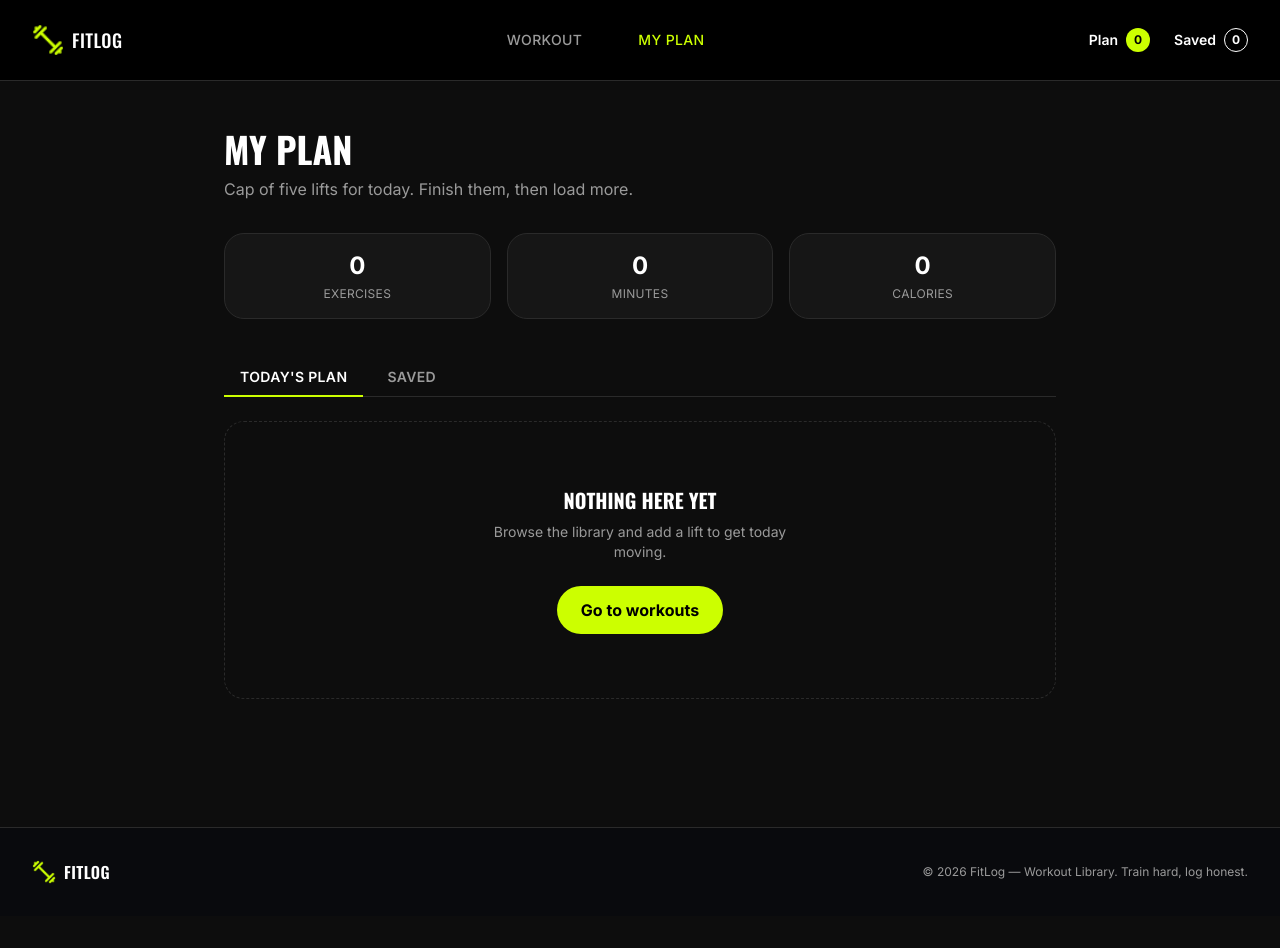
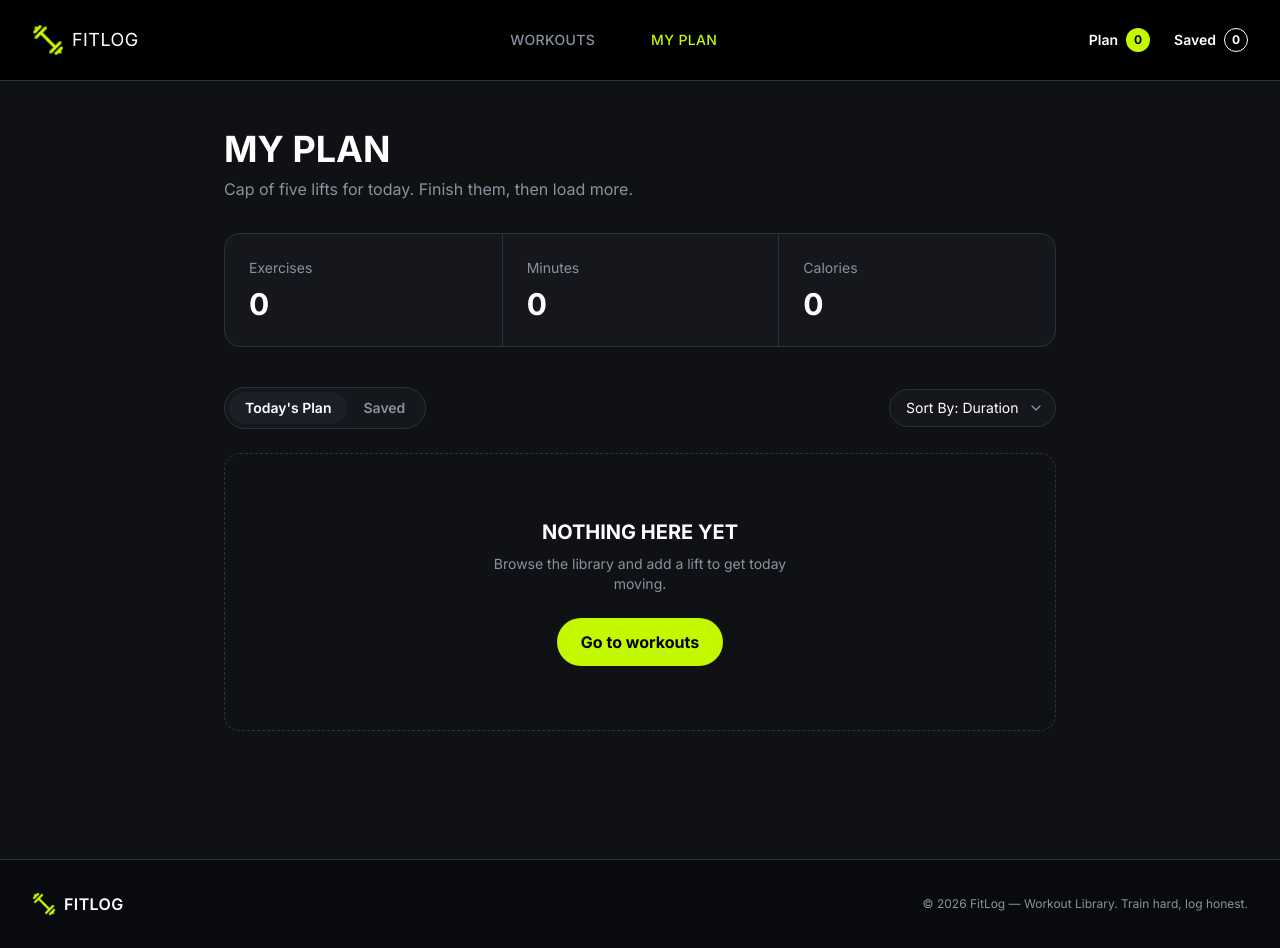
Before and after one commit to ahad9476/fitlog-starter, a Next.js app: page /my-plan in a window 1280 px wide. Before the commit the page ends 916 px from the top, so only its background shows below. Built offline with nearby package versions, Linux system fonts and the light colour scheme.

Commit message:
fixed my plan section

```diff
--- a/app/layout.tsx
+++ b/app/layout.tsx
@@ -1,16 +1,13 @@
 import type { Metadata } from "next";
-import { Oswald, Inter } from "next/font/google";
+import { Inter } from "next/font/google";
+// @ts-ignore -- CSS imports are handled by Next.js and this project may not include the generated .d.ts file
 import "./globals.css";
 import { PlanProvider } from "@/context/PlanContext";
 import Navbar from "@/components/Navbar";
 import Footer from "@/components/Footer";
 import { Toaster } from "react-hot-toast";
 
-const oswald = Oswald({
-  subsets: ["latin"],
-  variable: "--font-oswald",
-  weight: ["500", "600", "700"],
-});
+
 const inter = Inter({ subsets: ["latin"], variable: "--font-inter" });
 
 export const metadata: Metadata = {
@@ -26,7 +23,7 @@ export default function RootLayout({
 }) {
   return (
     <html lang="en">
-      <body className={`${oswald.variable} ${inter.variable}`}>
+      <body className={inter.variable}>
         <PlanProvider>
           <Navbar />
           {children}
--- a/app/my-plan/page.tsx
+++ b/app/my-plan/page.tsx
@@ -1,18 +1,25 @@
 "use client";
 
-import { useState } from "react";
+import { useMemo, useState } from "react";
 import Link from "next/link";
+import { ChevronDown } from "lucide-react";
 import { usePlan } from "@/context/PlanContext";
 import PlanWorkoutCard from "@/components/PlanWorkoutCard";
 
 type Tab = "plan" | "saved";
+type SortKey = "duration" | "calories" | "rating";
 
 export default function MyPlanPage() {
   const { plan, saved, markDone, removeFromPlan, removeFromSaved, isLoaded } =
     usePlan();
   const [tab, setTab] = useState<Tab>("plan");
+  const [sortBy, setSortBy] = useState<SortKey>("duration");
 
-  const list = tab === "plan" ? plan : saved;
+  const rawList = tab === "plan" ? plan : saved;
+  const list = useMemo(
+    () => [...rawList].sort((a, b) => (b[sortBy] || 0) - (a[sortBy] || 0)),
+    [rawList, sortBy]
+  );
 
   const totals = plan.reduce(
     (acc, w) => ({
@@ -31,28 +38,46 @@ export default function MyPlanPage() {
         Cap of five lifts for today. Finish them, then load more.
       </p>
 
-      {/* Metrics */}
-      <div className="grid grid-cols-3 gap-4 mt-8">
+      {/* Metrics - single panel, 3 columns divided by lines */}
+      <div className="mt-8 bg-surface border border-border rounded-xl2 grid grid-cols-3 divide-x divide-border">
         <Metric label="Exercises" value={plan.length} />
         <Metric label="Minutes" value={totals.minutes} />
         <Metric label="Calories" value={totals.calories} />
       </div>
 
-      {/* Tabs */}
-      <div className="flex gap-2 mt-10 border-b border-border">
+      {/* Tabs (segmented control) + Sort By */}
+      <div className="flex flex-wrap items-center justify-between gap-4 mt-10">
+        <div className="inline-flex bg-surface border border-border rounded-full p-1">
           {(["plan", "saved"] as Tab[]).map((t) => (
             <button
               key={t}
               onClick={() => setTab(t)}
-            className={`px-4 py-2 text-sm font-semibold uppercase tracking-wide border-b-2 -mb-px transition-colors ${
+              className={`px-4 py-1.5 text-sm font-semibold rounded-full transition-colors ${
                 tab === t
-                ? "border-accent text-white"
-                : "border-transparent text-muted hover:text-white"
+                  ? "bg-surface2 text-white"
+                  : "text-muted hover:text-white"
               }`}
             >
               {t === "plan" ? "Today's Plan" : "Saved"}
             </button>
           ))}
+        </div>
+
+        <div className="relative">
+          <select
+            value={sortBy}
+            onChange={(e) => setSortBy(e.target.value as SortKey)}
+            className="appearance-none bg-surface border border-border text-white text-sm rounded-full pl-4 pr-9 py-2 focus:outline-none focus:border-accent"
+          >
+            <option value="duration">Sort By: Duration</option>
+            <option value="calories">Sort By: Calories</option>
+            <option value="rating">Sort By: Rating</option>
+          </select>
+          <ChevronDown
+            size={16}
+            className="pointer-events-none absolute right-3 top-1/2 -translate-y-1/2 text-muted"
+          />
+        </div>
       </div>
 
       {/* List */}
@@ -81,11 +106,9 @@ export default function MyPlanPage() {
 
 function Metric({ label, value }: { label: string; value: number }) {
   return (
-    <div className="bg-surface border border-border rounded-xl2 p-4 text-center">
-      <p className="text-2xl font-bold text-white">{value}</p>
-      <p className="text-xs text-muted uppercase tracking-wide mt-1">
-        {label}
-      </p>
+    <div className="p-6 text-center sm:text-left">
+      <p className="text-sm text-muted mb-2">{label}</p>
+      <p className="text-3xl font-display font-bold text-white">{value}</p>
     </div>
   );
 }
--- a/components/Navbar.tsx
+++ b/components/Navbar.tsx
@@ -5,7 +5,7 @@ import { usePathname } from "next/navigation";
 import { usePlan } from "@/context/PlanContext";
 
 const links = [
-  { href: "/", label: "Workout" },
+  { href: "/", label: "Workouts" },
   { href: "/my-plan", label: "My Plan" },
 ];
 
--- a/components/PlanWorkoutCard.tsx
+++ b/components/PlanWorkoutCard.tsx
@@ -55,16 +55,16 @@ export default function PlanWorkoutCard({
         {tab === "plan" && onMarkDone && (
           <button
             onClick={() => onMarkDone(item.id)}
-            title="Mark as done"
-            className="p-1.5 rounded-full border border-border hover:border-accent"
+            className="inline-flex items-center gap-1.5 bg-accent text-black text-xs font-bold px-4 py-2 rounded-full hover:opacity-90 transition"
           >
-            <CheckCircle2 size={16} />
+            <CheckCircle2 size={14} />
+            Mark as Done
           </button>
         )}
         <button
           onClick={() => onRemove(item.id)}
           title="Remove"
-          className="p-1.5 rounded-full border border-border hover:border-red-400"
+          className="p-2 rounded-full border border-border hover:border-red-400 text-muted hover:text-red-400"
         >
           <X size={16} />
         </button>
--- a/components/WorkoutCard.tsx
+++ b/components/WorkoutCard.tsx
@@ -21,7 +21,7 @@ export default function WorkoutCard({ workout }: { workout: Workout }) {
           {workout.category?.map((tag) => (
             <span
               key={tag}
-              className="text-[10px] uppercase font-bold tracking-wide bg-surface2 text-muted px-2 py-0.5 rounded-full"
+              className="text-[10px] uppercase font-bold tracking-wide bg-accent text-black px-3 py-1 rounded-full"
             >
               {tag}
             </span>
--- a/components/WorkoutDetailClient.tsx
+++ b/components/WorkoutDetailClient.tsx
@@ -47,7 +47,7 @@ export default function WorkoutDetailClient({ workout }: { workout: Workout }) {
         </div>
 
         {/* Key specs panel */}
-        <div className="mt-6 bg-surface border border-border rounded-xl2 divide-y divide-border">
+        <div className="mt-6 bg-[#1E2330] border-border rounded-xl2 divide-y divide-border">
           {specLabels.map(({ key, label }) => (
             <div key={label} className="flex justify-between px-4 py-3 text-sm">
               <span className="text-muted">{label}</span>
@@ -64,8 +64,8 @@ export default function WorkoutDetailClient({ workout }: { workout: Workout }) {
           <ol className="space-y-3">
             {workout.instructions?.map((step, i) => (
               <li key={i} className="flex gap-3 text-sm text-muted">
-                <span className="shrink-0 h-6 w-6 rounded-full bg-accent text-black text-xs font-bold flex items-center justify-center">
-                  {i + 1}
+                <span className="shrink-0 h-6 w-6 text-muted text-xs font-bold flex items-center justify-center">
+                  {i + 1}.
                 </span>
                 {step}
               </li>
--- a/tailwind.config.ts
+++ b/tailwind.config.ts
@@ -8,19 +8,19 @@ const config: Config = {
   theme: {
     extend: {
       colors: {
-        bg: "#0d0d0d",          // page background (near-black)
-        surface: "#161616",     // card / panel background
-        surface2: "#1f1f1f",    // slightly lighter panel (navbar, footer)
-        border: "#2a2a2a",
-        accent: "#ccff00",      // lime accent - Plan badge, CTA
-        muted: "#9a9a9a",
+        bg: "#0f1115",
+        surface: "#15171d",
+        surface2: "#1b1f28",
+        border: "#2d313b",
+        accent: "#c2f800",
+        muted: "#8a92a0",
       },
       fontFamily: {
-        display: ["var(--font-oswald)", "sans-serif"], // headings
-        body: ["var(--font-inter)", "sans-serif"],     // body text
+        display: ["var(--font-inter)", "sans-serif"],
+        body: ["var(--font-inter)", "sans-serif"],
       },
       borderRadius: {
-        xl2: "1.25rem",
+        xl2: "1rem",
       },
     },
   },
```
Lines whose indentation alone changed are shown as unchanged.
